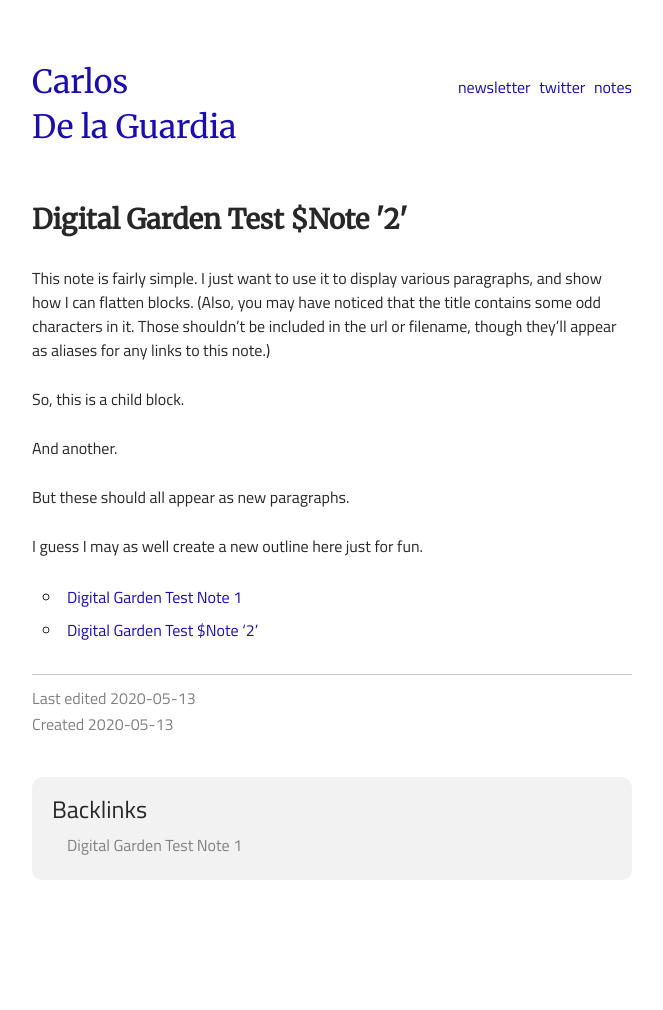
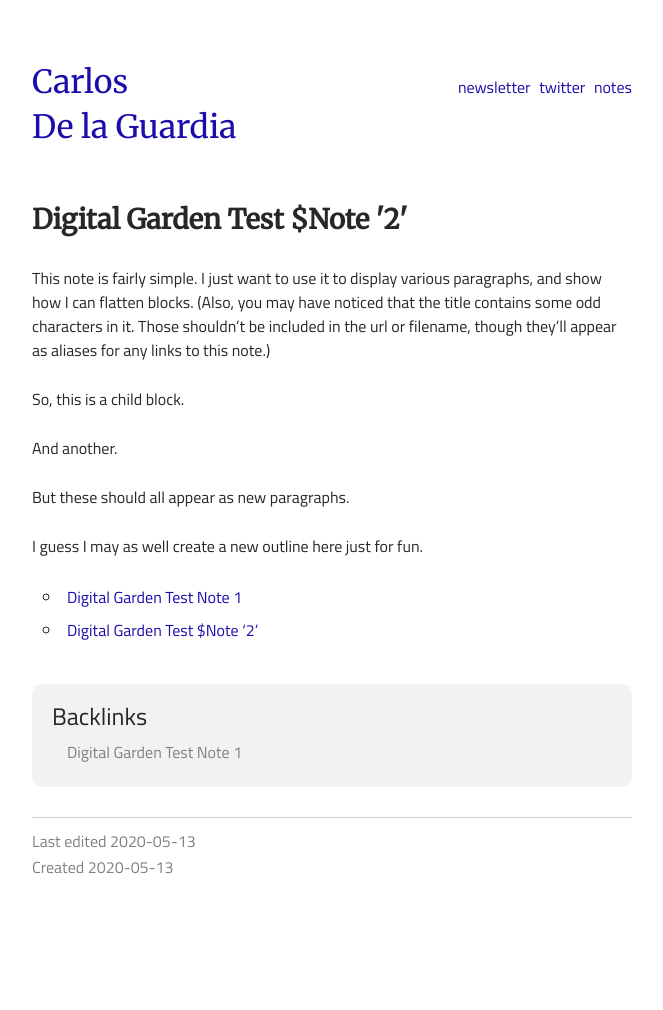
Before and after one commit to dela3499/dela3499.github.io, a Jekyll site: the page built from notes/digital-garden-test-note-2.md, in a window 1280 px wide. Shown: the whole page, without its empty margins (308-971 px from the left). Built offline with Jekyll 4.4.1, drawn with Linux system fonts in a browser that asks for light colours; before the commit the page ends 970 px from its top, so only the background shows below that.

Commit message:
changed styling a bit

```diff
--- a/_layouts/note.html
+++ b/_layouts/note.html
@@ -10,6 +10,17 @@ layout: base
     </div>
     <!-- <div class="post__date"><p>{{ page.date | date: "%B %e, %Y" }}</p></div> -->
     <div class="post__content">{{ content }}</div>
+
+    {% if page.backlinks.size > 0 %}
+    <div class="backlinks">
+        <h2>Backlinks</h2>
+        <ul>
+            {% for backlink in page.backlinks %}
+            <li><a target="_blank" href="{{ backlink.url }}">{{ backlink.name }}</a></li>
+            {% endfor %}
+        </ul>
+    </div>
+    {% endif %}
 
     <div class="dates">
         <div>
@@ -24,16 +35,5 @@ layout: base
         </div>
     </div>
 
-    {% if page.backlinks.size > 0 %}
-    <div class="backlinks">
-        <h2>Backlinks</h2>
-        <ul>
-            {% for backlink in page.backlinks %}
-            <li><a target="_blank" href="{{ backlink.url }}">{{ backlink.name }}</a></li>
-            {% endfor %}
-        </ul>
-    </div>
-    {% endif %}
-
 
 </div>
--- a/assets/css/main.css
+++ b/assets/css/main.css
@@ -385,7 +385,7 @@ img+em {
 .post__content h1 {
     font-size: 1.4em;
     font-weight: 700;
-    margin-top: 50px;
+    margin-top: 20px;
     margin-bottom: 10px
 }
 
@@ -427,7 +427,6 @@ img+em {
     font-size: 1em;
     list-style: circle;
     margin-left: 30px;
-    margin-bottom: 20px;
 }
 
 .post__content ul li {
@@ -443,7 +442,7 @@ img+em {
 
 @media screen and (max-width: 600px) {
     .post__content ul {
-        margin-left: 10px
+        margin-left: 20px
     }
 }
 
@@ -546,6 +545,7 @@ img+em {
     background: rgba(0,0,0,0.05);
     padding: 20px;
     border-radius: 10px;
+    margin-top: 40px;
 }
 
 .backlinks h2 {
```
